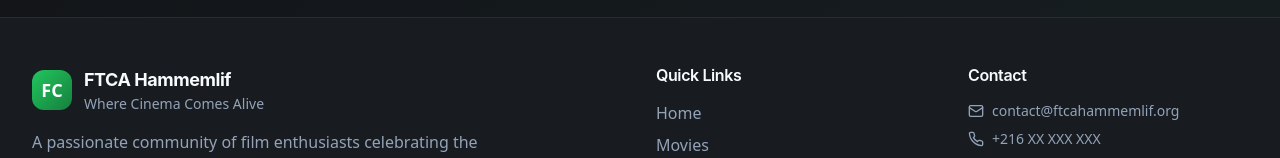
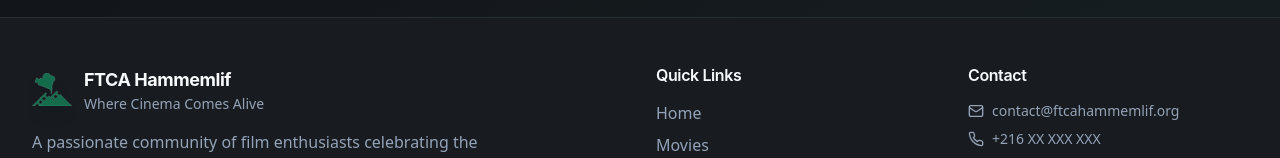
Before and after one commit to MWRouin/ftca-cinema-vista, a React (Vite) app: page / in a window 1280 px wide. Shown: the part 3497-3655 px from the top of the page. Built offline with nearby package versions, Linux system fonts and the light colour scheme.

Commit message:
Update logo in footer
Updated the logo in the footer to match the website's theme.

```diff
--- a/src/components/Footer.tsx
+++ b/src/components/Footer.tsx
@@ -1,6 +1,6 @@
-
 import { Link } from 'react-router-dom';
 import { Facebook, Instagram, Youtube, Mail, Phone } from 'lucide-react';
+import { Logo } from './Logo';
 
 export function Footer() {
   const currentYear = new Date().getFullYear();
@@ -26,9 +26,7 @@ export function Footer() {
           {/* Club Info */}
           <div className="md:col-span-2">
             <Link to="/" className="flex items-center space-x-3 mb-4">
-              <div className="w-10 h-10 bg-gradient-to-br from-green-500 to-green-700 rounded-xl flex items-center justify-center">
-                <span className="text-white font-bold text-lg">FC</span>
-              </div>
+              <Logo size={40} className="drop-shadow-lg" />
               <div>
                 <h3 className="font-bold text-lg">FTCA Hammemlif</h3>
                 <p className="text-sm text-muted-foreground">Where Cinema Comes Alive</p>
```
